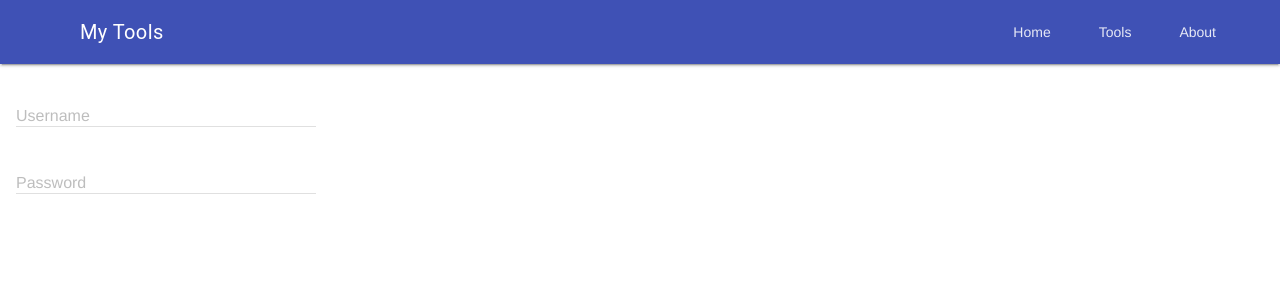
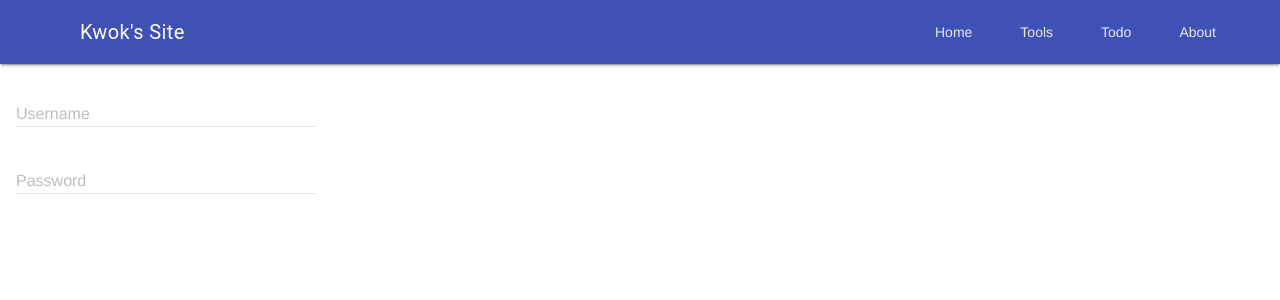
Before and after one commit to mankwok/My-site, an Angular app: page / in a window 1280 px wide. Shown: the top 300 px of the page. Built offline with nearby package versions, Linux system fonts and the light colour scheme.

Commit message:
Close MDL drawer on click

```diff
--- a/src/app/app.component.html
+++ b/src/app/app.component.html
@@ -1,4 +1,4 @@
-<div mdl class="mdl-layout mdl-js-layout mdl-layout--fixed-header">
+<div #drawer mdl class="mdl-layout mdl-js-layout mdl-layout--fixed-header">
   <header class="mdl-layout__header">
     <div class="mdl-layout__header-row">
       <span class="mdl-layout-title">{{this.title}}</span>
@@ -6,6 +6,7 @@
       <nav class="mdl-navigation mdl-layout--large-screen-only">
         <a class="mdl-navigation__link" routerLink="/">Home</a>
         <a class="mdl-navigation__link" routerLink="/tools">Tools</a>
+        <a class="mdl-navigation__link" routerLink="/todo">Todo</a>
         <a class="mdl-navigation__link" routerLink="/about">About</a>
       </nav>
     </div>
@@ -21,9 +22,7 @@
   </div>
   <main class="mdl-layout__content">
     <div class="page-content">
-        <p>
       <router-outlet></router-outlet>
-        </p>
     </div>
   </main>
 </div>
--- a/src/app/app.component.ts
+++ b/src/app/app.component.ts
@@ -1,4 +1,4 @@
-import { Component, OnInit } from '@angular/core';
+import { Component, OnInit, ViewChild, ElementRef } from '@angular/core';
 import { Router, NavigationEnd, ActivatedRoute } from '@angular/router';
 import { Title } from '@angular/platform-browser';
 import { filter, map, mergeMap } from 'rxjs/operators';
@@ -15,7 +15,8 @@ export class AppComponent implements OnInit{
     private titleService: Title
   ) {}
 
-  title = 'My Tools';
+  @ViewChild('drawer') drawer:ElementRef;
+  title = 'Kwok\'s Site';
 
   ngOnInit() {
     this.router.events.pipe(
@@ -31,8 +32,6 @@ export class AppComponent implements OnInit{
   }
 
   onNavClick(){
-    (
-      document.querySelector('.mdl-layout__obfuscator') as HTMLDivElement
-    ).click();
+    this.drawer.nativeElement.MaterialLayout.toggleDrawer();
   }
 }
```
Also changed, not shown: src/app/directives/MaterialDesignLiteUpgradeElement.ts (+6 -6 lines). Lines whose indentation alone changed are shown as unchanged.
